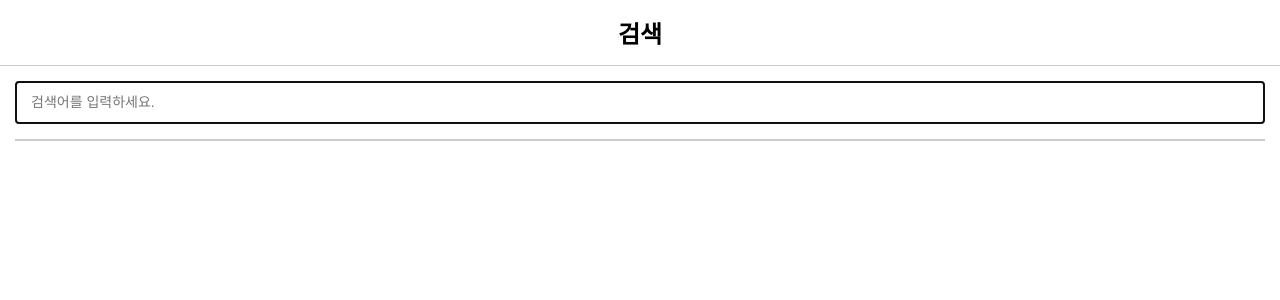
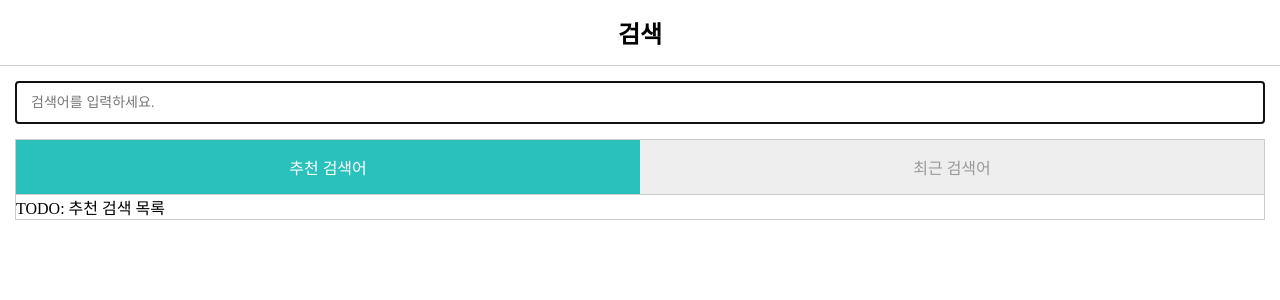
Before and after one commit to ssi02014/create-compare-react, a React app in the folder component/: page / in a window 1280 px wide. Shown: the top 300 px of the page. Built offline with nearby package versions, Linux system fonts and the light colour scheme.

Commit message:
feat: Tabs

```diff
--- a/component/src/App.js
+++ b/component/src/App.js
@@ -3,18 +3,24 @@ import store from "./Store";
 import Header from "./components/Header";
 import SearchForm from "./components/SearchForm";
 import SearchResult from "./components/SearchResult";
+import Tabs, { TabType } from "./components/Tabs";
 
 const App = () => {
   const [searchKeyword, setSearchKeyword] = useState("");
   const [searchResult, setSearchResult] = useState([]);
   const [submitted, setSubmitted] = useState(false);
+  const [selectedTab, setSelectedTab] = useState(TabType.KEYWORD);
 
-  const onChange = useCallback((value) => {
+  const onChangeInput = useCallback((value) => {
     if (searchKeyword.length < 1) {
       onReset();
     }
 
     setSearchKeyword(value);
+  }, []);
+
+  const onChangeTabs = useCallback((selectedTab) => {
+    setSelectedTab(selectedTab);
   }, []);
 
   const onSubmit = useCallback((searchKeyword) => {
@@ -39,12 +45,20 @@ const App = () => {
       <div className="container">
         <SearchForm
           value={searchKeyword}
-          onChange={onChange}
+          onChange={onChangeInput}
           onSubmit={onSubmit}
           onReset={onReset}
         />
         <div className="content">
-          {submitted && <SearchResult data={searchResult} />}
+          {submitted ? (
+            <SearchResult data={searchResult} />
+          ) : (
+            <>
+              <Tabs selectedTab={selectedTab} onChange={onChangeTabs} />
+              {selectedTab === TabType.KEYWORD && <>TODO: 추천 검색 목록</>}
+              {selectedTab === TabType.HISTORY && <>TODO: 최근 검색 목록</>}
+            </>
+          )}
         </div>
       </div>
     </>
--- /dev/null
+++ b/component/src/components/Tabs.js
@@ -0,0 +1,33 @@
+import React, { useCallback } from "react";
+
+export const TabType = {
+  KEYWORD: "KEYWORD",
+  HISTORY: "HISTORY",
+};
+
+const TabLabel = {
+  [TabType.KEYWORD]: "추천 검색어",
+  [TabType.HISTORY]: "최근 검색어",
+};
+
+const Tabs = ({ selectedTab, onChange }) => {
+  return (
+    <>
+      <ul className="tabs">
+        {Object.values(TabType).map((tabType) => (
+          <li
+            key={tabType}
+            onClick={() => onChange(tabType)}
+            className={selectedTab === tabType ? "active" : ""}
+          >
+            {TabLabel[tabType]}
+          </li>
+        ))}
+      </ul>
+      {/* {selectedTab === TabType.KEYWORD && keywordList}
+      {selectedTab === TabType.HISTORY && historyList} */}
+    </>
+  );
+};
+
+export default Tabs;
```
